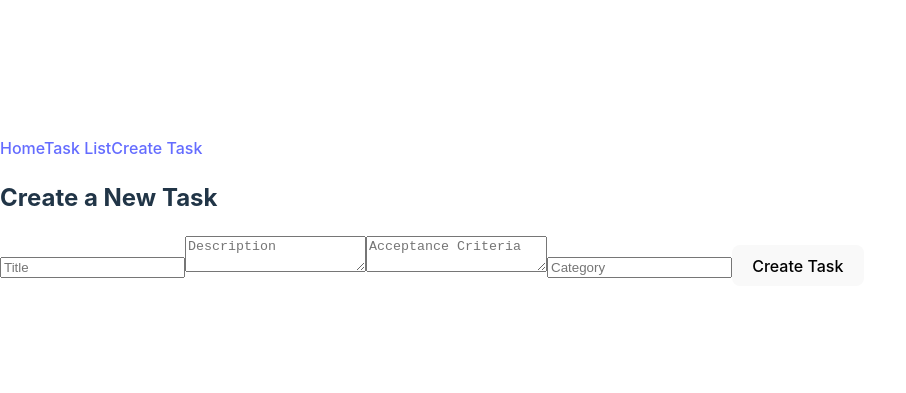
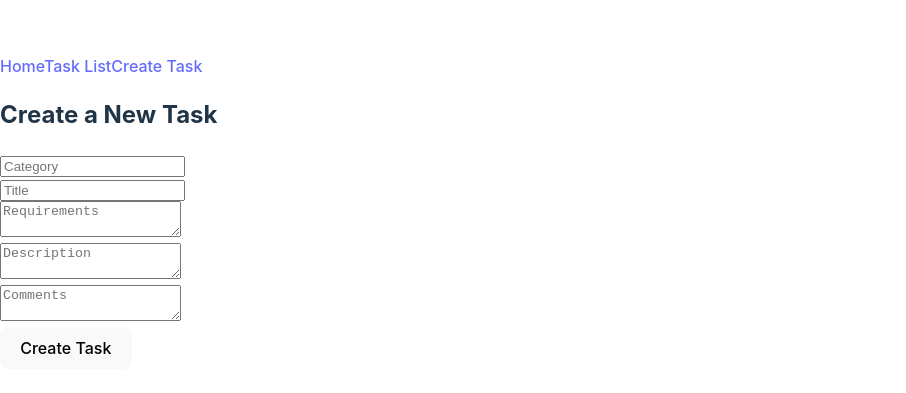
Before and after one commit to VaishakhPN/project-tracker, a React (Vite) app: page /create-task in a window 1280 px wide. Shown: the part 189-582 px from the top of the page, without its empty margins (0-906 px from the left). Built offline with nearby package versions, Linux system fonts and the light colour scheme.

Commit message:
made some chages

```diff
--- a/src/App.jsx
+++ b/src/App.jsx
@@ -1,5 +1,5 @@
+// src/App.js
 import React from 'react';
-// import './App.css';
 import TaskForm from './components/TaskForm';
 import TaskList from './components/TaskList';
 import HomePage from './components/HomePage';
--- a/src/components/TaskForm.jsx
+++ b/src/components/TaskForm.jsx
@@ -1,17 +1,20 @@
+// src/components/TaskForm.js
 import React, { useState } from 'react';
 import { useDispatch } from 'react-redux';
 import { addTask } from '../slices/tasksSlice';
 
 const TaskForm = () => {
+  const [category, setCategory] = useState('');
   const [title, setTitle] = useState('');
+  const [requirements, setRequirements] = useState('');
   const [description, setDescription] = useState('');
-  const [acceptanceCriteria, setAcceptanceCriteria] = useState('');
-  const [category, setCategory] = useState('');
+  const [comments, setComments] = useState('');
 
   const dispatch = useDispatch();
 
   const handleSubmit = () => {
     dispatch(addTask({ title, description, acceptanceCriteria, category }));
+    // Reset the form fields
     setTitle('');
     setDescription('');
     setAcceptanceCriteria('');
@@ -19,31 +22,59 @@ const TaskForm = () => {
   };
 
   return (
-    <div>
-      <h2>Create a New Task</h2>
+    <div className="bg-white p-6 rounded-lg shadow-lg">
+      <h2 className="text-2xl font-semibold mb-4">Create a New Task</h2>
+      <form>
+      <div className="mb-4">
+          <input
+            type="text"
+            placeholder="Category"
+            value={category}
+            onChange={(e) => setCategory(e.target.value)}
+            className="w-full p-2 border rounded"
+          />
+        </div>
+        <div className="mb-4">
           <input
             type="text"
             placeholder="Title"
             value={title}
-        onChange={e => setTitle(e.target.value)}
+            onChange={(e) => setTitle(e.target.value)}
+            className="w-full p-2 border rounded"
           />
+        </div>
+        <div className="mb-4">
+          <textarea
+            placeholder="Requirements"
+            value={requirements}
+            onChange={(e) => setRequirements(e.target.value)}
+            className="w-full p-2 border rounded"
+          />
+        </div>
+        <div className="mb-4">
           <textarea
             placeholder="Description"
             value={description}
-        onChange={e => setDescription(e.target.value)}
+            onChange={(e) => setDescription(e.target.value)}
+            className="w-full p-2 border rounded"
           />
+        </div>
+        <div className="mb-4">
           <textarea
-        placeholder="Acceptance Criteria"
-        value={acceptanceCriteria}
-        onChange={e => setAcceptanceCriteria(e.target.value)}
+            placeholder="Comments"
+            value={comments}
+            onChange={(e) => setComments(e.target.value)}
+            className="w-full p-2 border rounded"
           />
-      <input
-        type="text"
-        placeholder="Category"
-        value={category}
-        onChange={e => setCategory(e.target.value)}
-      />
-      <button onClick={handleSubmit}>Create Task</button>
+        </div>
+        <button
+          type="button"
+          onClick={handleSubmit}
+          className="bg-blue-500 text-white p-2 rounded hover:bg-blue-700"
+        >
+          Create Task
+        </button>
+      </form>
     </div>
   );
 };
--- a/src/components/TaskList.jsx
+++ b/src/components/TaskList.jsx
@@ -1,11 +1,12 @@
+// src/components/TaskList.js
 import React, { useState } from 'react';
 import { useSelector } from 'react-redux';
 import { selectTasks } from '../slices/tasksSlice';
 
 const TaskList = () => {
   const tasks = useSelector(selectTasks);
-  const [selectedTask, setSelectedTask] = useState(null);
-  const [selectedCategory, setSelectedCategory] = useState('All');
+  const [selectedTask, setSelectedTask] = useState(null); // State to store selected task
+  const [selectedCategory, setSelectedCategory] = useState('All'); // State to store selected category
 
   const categories = ['All', ...new Set(tasks.map(task => task.category))];
 
@@ -17,6 +18,7 @@ const TaskList = () => {
     setSelectedCategory(category);
   };
 
+  // Filter tasks based on the selected category
   const filteredTasks = selectedCategory === 'All'
     ? tasks
     : tasks.filter(task => task.category === selectedCategory);
--- a/src/main.jsx
+++ b/src/main.jsx
@@ -1,3 +1,4 @@
+// src/index.js
 import React from 'react';
 import ReactDOM from 'react-dom';
 import { Provider } from 'react-redux';
--- a/src/slices/tasksSlice.jsx
+++ b/src/slices/tasksSlice.jsx
@@ -1,3 +1,4 @@
+// src/slices/tasksSlice.js
 import { createSlice } from '@reduxjs/toolkit';
 
 const tasksSlice = createSlice({
```
Also changed, not shown: src/components/Navigation.jsx (added, +14 -0 lines), src/components/TaskPage.jsx (added, +18 -0 lines). Lines whose indentation alone changed are shown as unchanged.
